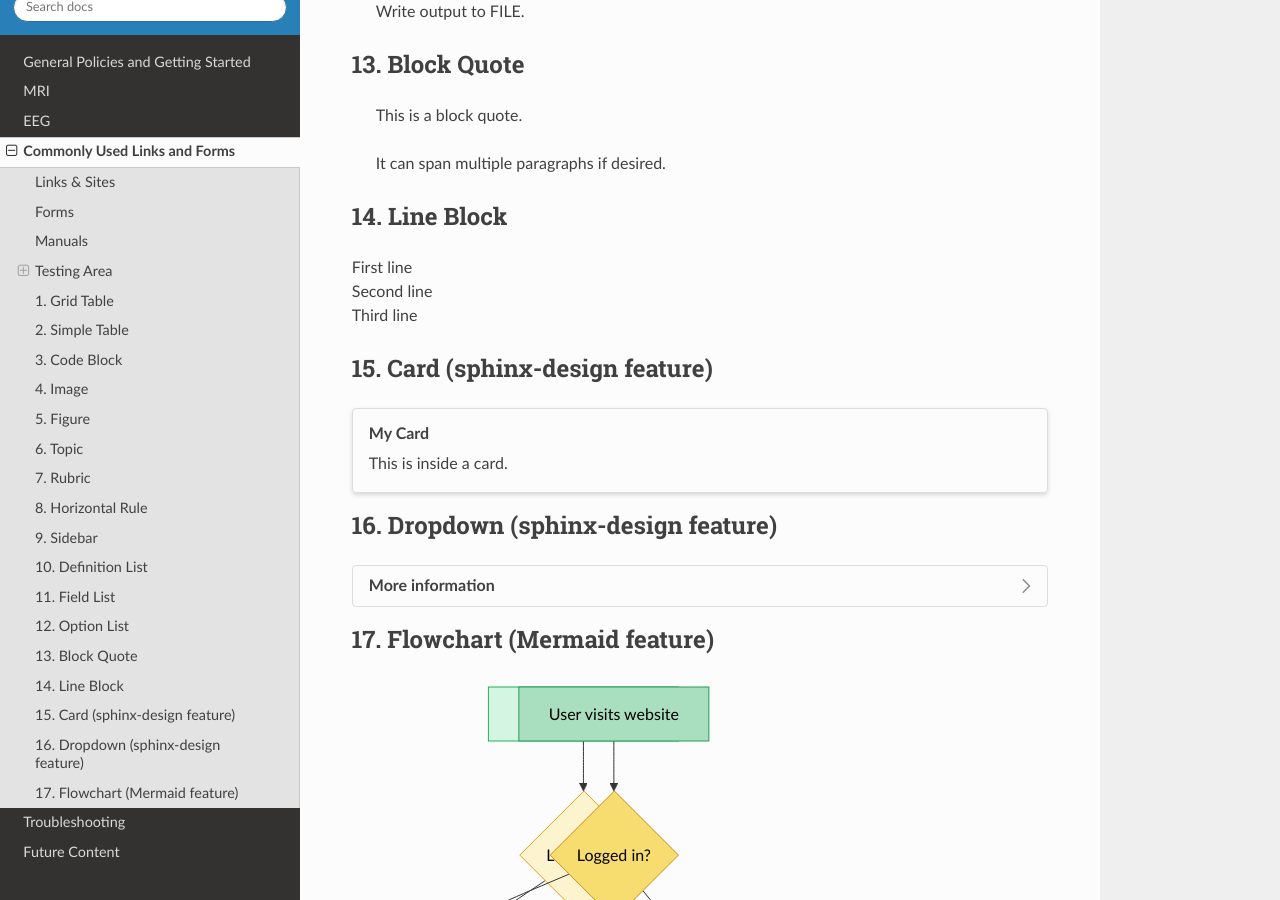
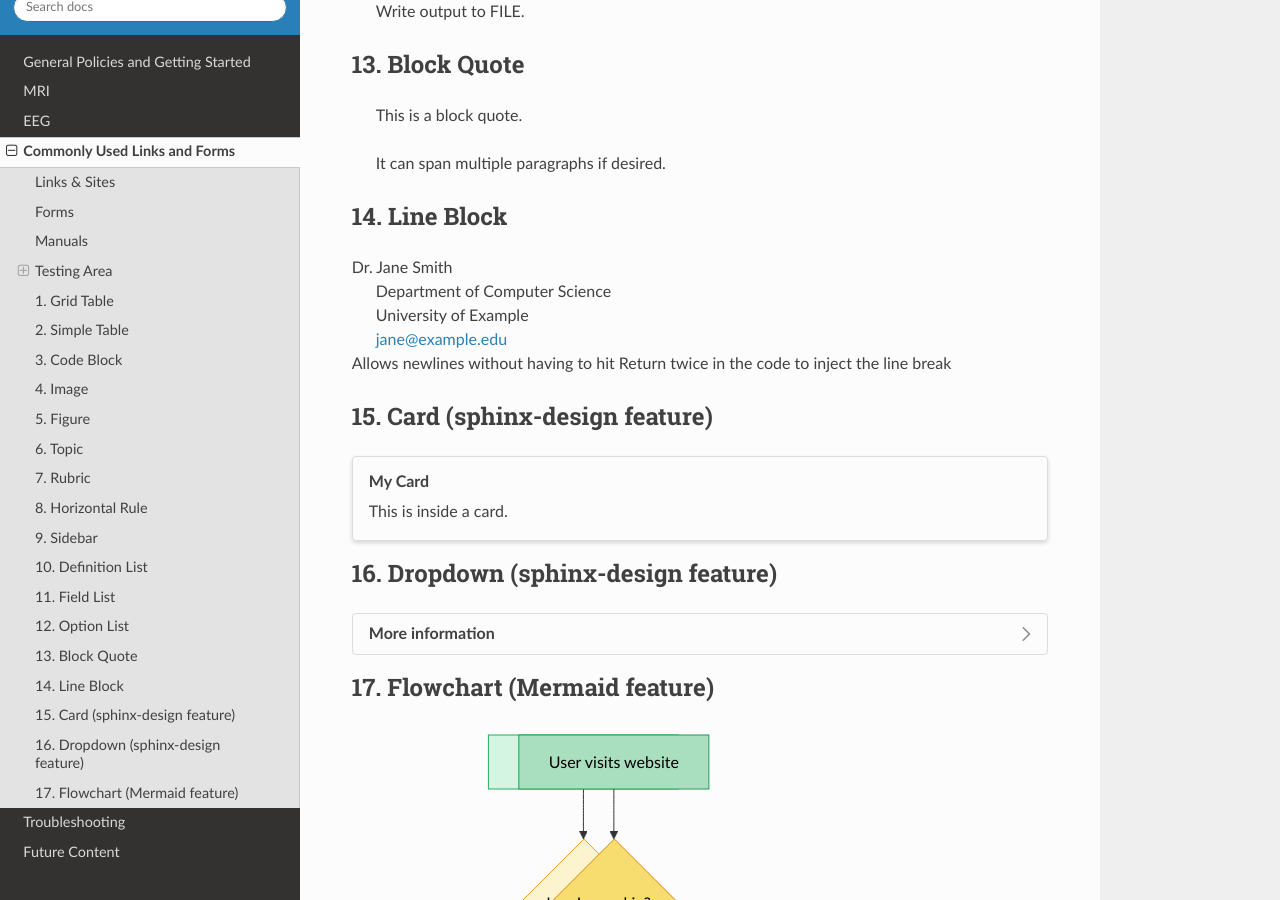
Before and after one commit to CCN-Support/CCN_Wiki, a Sphinx documentation site: the page built from docs/source/links-and-forms.rst, in a window 1280 px wide and 900 px high, scrolled down 4920 px. Built offline with Sphinx 7.4.7 and the Read the Docs theme 3.1.0, drawn with Linux system fonts in a browser that asks for light colours; some of the changed text lies outside the part shown.

Commit message:
Update links-and-forms.rst

```diff
--- a/docs/source/links-and-forms.rst
+++ b/docs/source/links-and-forms.rst
@@ -226,9 +226,11 @@ CLI
 14. Line Block
 --------------
 
-| First line
-| Second line
-| Third line
+| Dr. Jane Smith
+|   Department of Computer Science
+|   University of Example
+|   jane@example.edu
+| Allows newlines without having to hit Return twice in the code to inject the line break
 
 15. Card (sphinx-design feature)
 --------------------------------
@@ -269,7 +271,7 @@ CLI
        class C,D,E,G action;
 
 .. mermaid::
-   :caption: Figure 2. With "YES" and "NO" as nodes to give them more space
+   :caption: Figure 2. With darker colors and "YES" and "NO" as nodes to give them more space
 
    flowchart TD
        A[User visits website] --> B{Logged in?}
```
